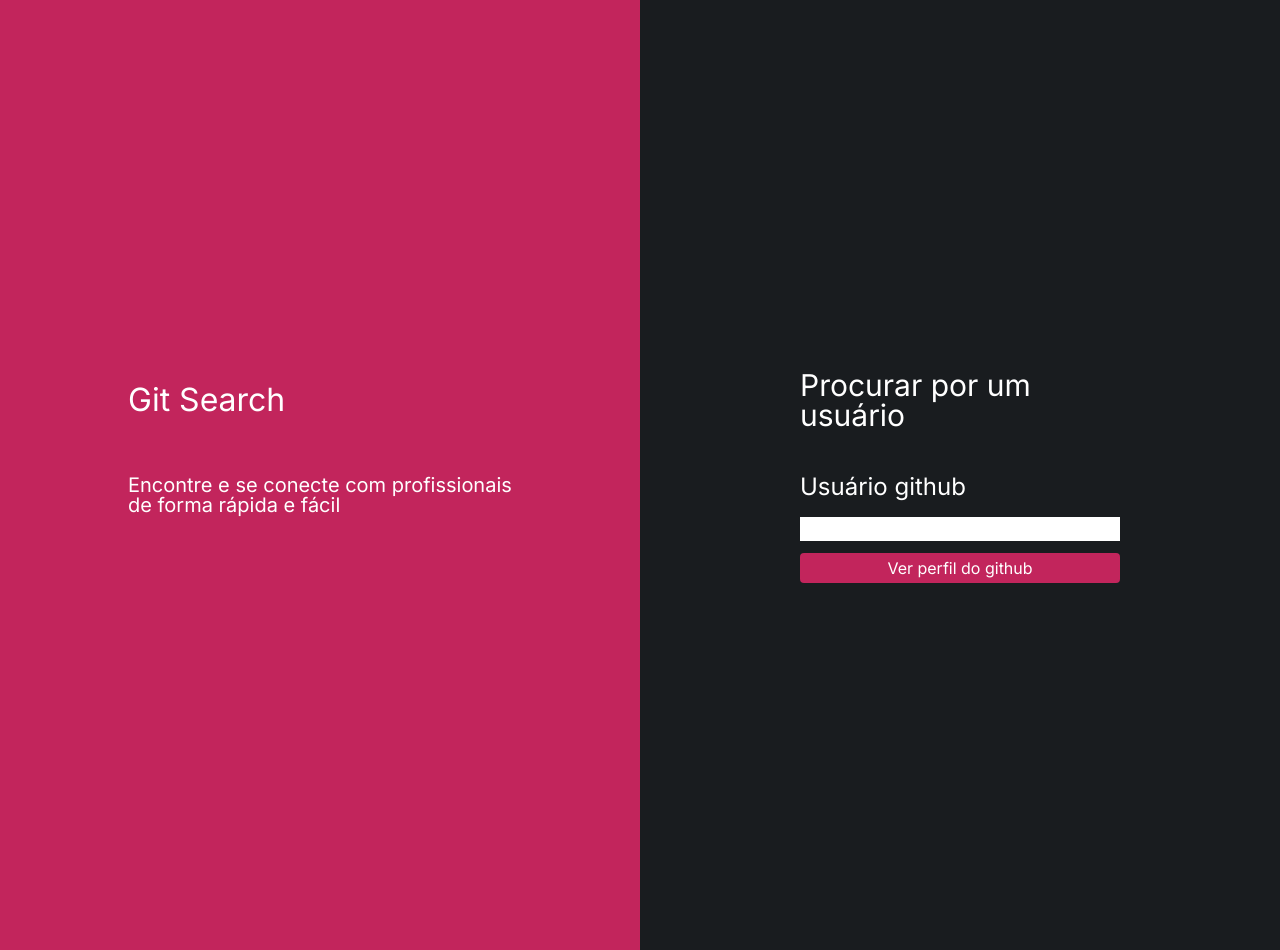
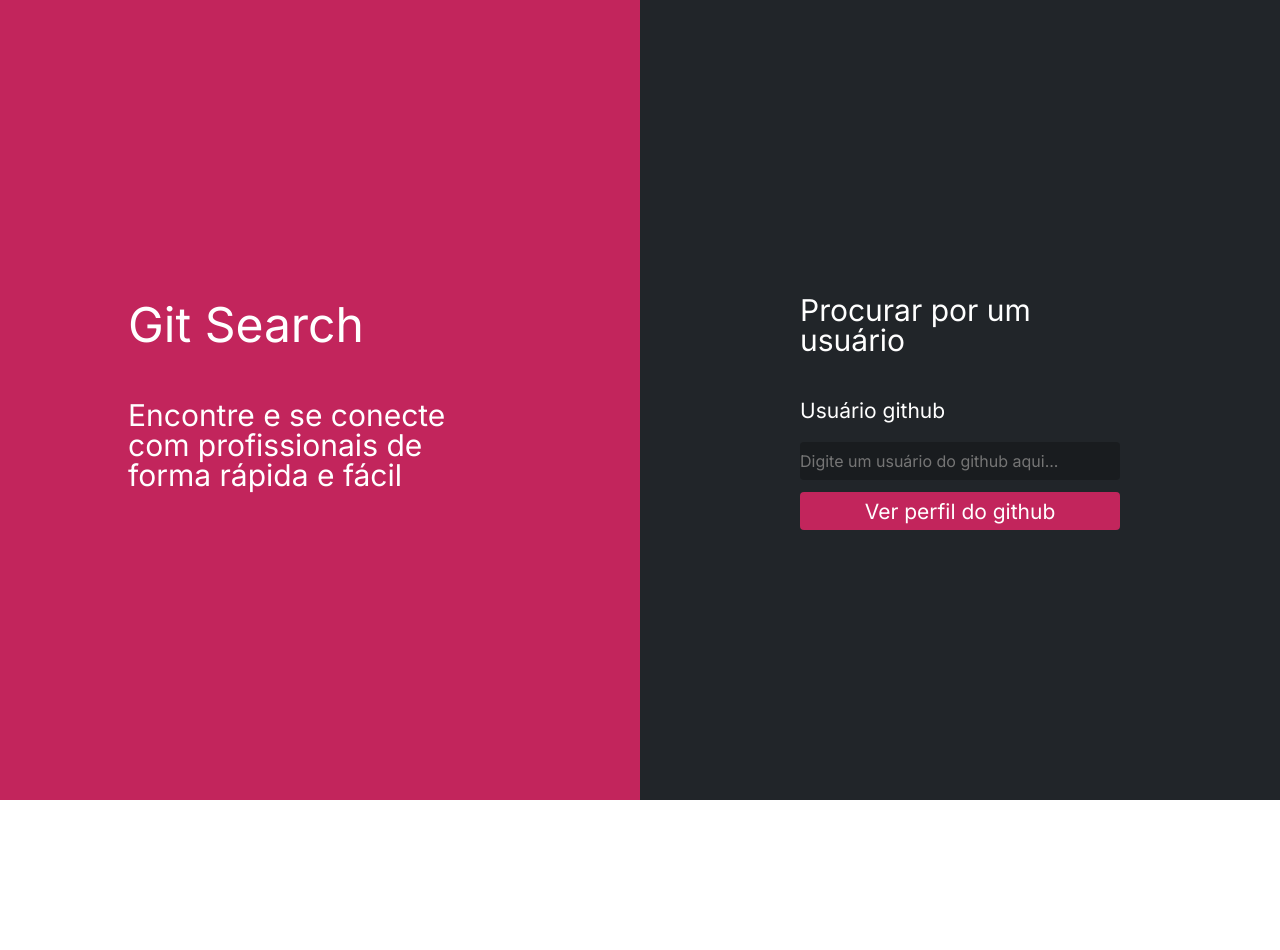
Before and after one commit to Kenzie-Academy-Brasil-Developers/-gitSearchBase_LuisFernandoL, a plain HTML site: page index.html in a window 1280 px wide. After the commit the page ends 800 px from the top, so only its background shows below. Drawn offline with Linux system fonts and the light colour scheme.

Commit message:
2 entrega

```diff
--- a/src/scripts/error.js
+++ b/src/scripts/error.js
@@ -27,8 +27,10 @@
     sectionError.append(divErrorleft, imgRight);
 
     mainError.appendChild(sectionError);
+    handleUserBack();
+ };
+ renderPageError();
 
- };
 
  function handleUserBack (){
    const btnAnother = document.querySelector('.btnError')
@@ -38,4 +40,4 @@
        location.replace('../../');
 
    })
-};
+}
--- a/src/scripts/index.js
+++ b/src/scripts/index.js
@@ -1,4 +1,3 @@
-import { renderPageError } from "./error.js"
 
 export async function nameUsersSearch(name){
     const nameUser = await fetch (`https://api.github.com/users/${name}`,{
@@ -54,6 +53,7 @@ export function indexSearch(){
     paragrafRight.innerText = 'Usuário github';
     buttonRight.innerText = 'Ver perfil do github';
 
+    inputRight.placeholder = "Digite um usuário do github aqui...";
     divLeft.classList.add('divLeft');
     divLeftInternal.classList.add('divLeftInternal');
     titleLeft.classList.add('titleLeft');
@@ -78,4 +78,3 @@ export function indexSearch(){
 
 indexSearch();
 renderSearch();
-renderPageError();
--- a/src/styles/buttons.css
+++ b/src/styles/buttons.css
@@ -1,10 +1,11 @@
 .buttonRight{
-    height: 30px;
+    height: 38px;
     width: 100%;
     border-radius: 4px;
     background-color: var(--color-brand-1);
     color: var(--color-grey-7);
     cursor: pointer;
+    font-size: 21px;
 }
 
 .btnAnotherUser{
@@ -17,12 +18,13 @@
 }
 
 .btnOpenRepos{
-    width: 120px;
+    width: 130px;
     height: 30px;
     border-radius: 8px;
     border: 1px solid var(--color-grey-7);
     background-color: var(--color-grey-2);
     color: var(--color-grey-7);
+    font-size: 21px;
     cursor: pointer;
 }
 
@@ -39,5 +41,5 @@
     color: var(--color-grey-7);
     border-radius: 8px;
     cursor: pointer;
-    font-size: 24px;
+    font-size: 18px;
 }
--- a/src/styles/divs.css
+++ b/src/styles/divs.css
@@ -1,8 +1,8 @@
 .divLeft{
     width: 50%;
+    height: 100% vh;
     display: flex;
     flex-direction: column;
-    height: 950px;
     align-items: center;
     justify-content: center;
     background-color: var(--color-brand-1);
@@ -13,10 +13,9 @@
     width: 50%;
     display: flex;
     flex-direction: column;
-    height: 950px;
     align-items: center;
     justify-content: center;
-    background-color: var(--color-grey-1);
+    background-color: var(--color-grey-2);
     color: var(--color-grey-7);
 }
 
--- a/src/styles/globalStyles.css
+++ b/src/styles/globalStyles.css
@@ -18,6 +18,7 @@ body{
 .body__profile{
   background-color: var(--color-grey-1);
   width: 100%;
+  height: 100%;
 }
 
 .main__profile{
--- a/src/styles/inputs.css
+++ b/src/styles/inputs.css
@@ -1,4 +1,8 @@
 .inputRight{
-    height: 24px;
+    height: 38px;
     margin: 12px 0;
+    background-color: var(--color-grey-1);
+    border-radius: 4px;
+    color: var(--color-grey-7);
+
 }
--- a/src/styles/sections.css
+++ b/src/styles/sections.css
@@ -1,6 +1,7 @@
 .main__section{
     display: flex;
     flex-direction: row;
+    height: 100vh;
 }
 
 .sectonProfile{
--- a/src/styles/typography.css
+++ b/src/styles/typography.css
@@ -1,11 +1,11 @@
 .titleLeft{
     display: flex;
-    font-size: 32px;
+    font-size: 48px;
     height: 50%;
     align-items: center;
 }
 .paragrafLeft{
-    font-size: 20px;
+    font-size: 30px;
     height: 50%;
 }
 
@@ -18,22 +18,26 @@
 
 .paragrafRight{
     height: 30px;
-    font-size: 24px;
+    font-size: 21px;
 }
 
 .h2User{
     padding: 12px;
+    font-size: 24px;
 }
 
 .titleRepos{
     width: 100%;
     height: 80px;
     color: var(--color-grey-7);
+    font-size: 24px;
 }
 .paragrafRepos{
     width: 100%;
     height: 80px;
     color: var(--color-grey-6);
+    font-size: 21px;
+
 }
 
 .h1ErrorLeft{
@@ -41,7 +45,7 @@
     width: 120px;
     height: 80px;
     align-items: center;
-    font-size: 36px;
+    font-size: 38px;
     font-weight: 600;
     color: var(--color-grey-7);
 }
@@ -51,4 +55,5 @@
     height: 80px;
     font-size: 20px;
     color: var(--color-grey-7);
+    font-size: 16px;
 }
```
